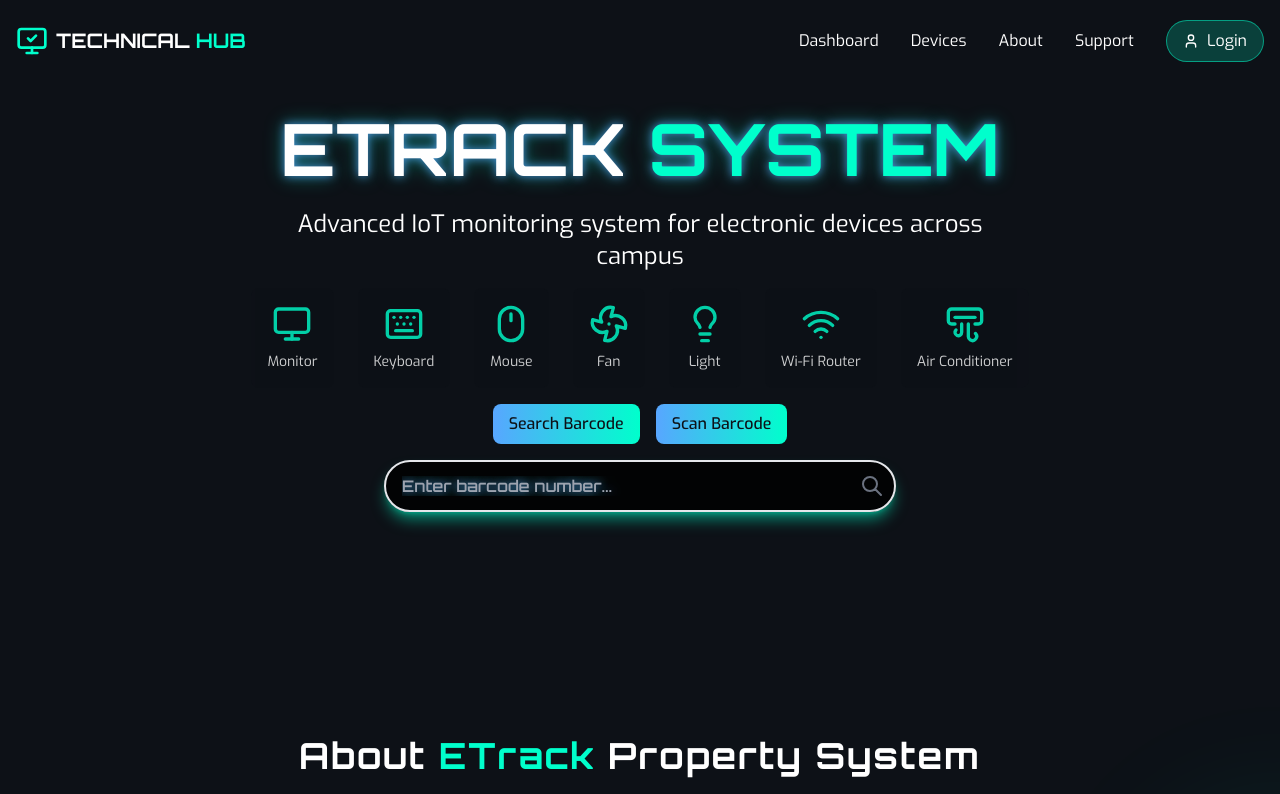
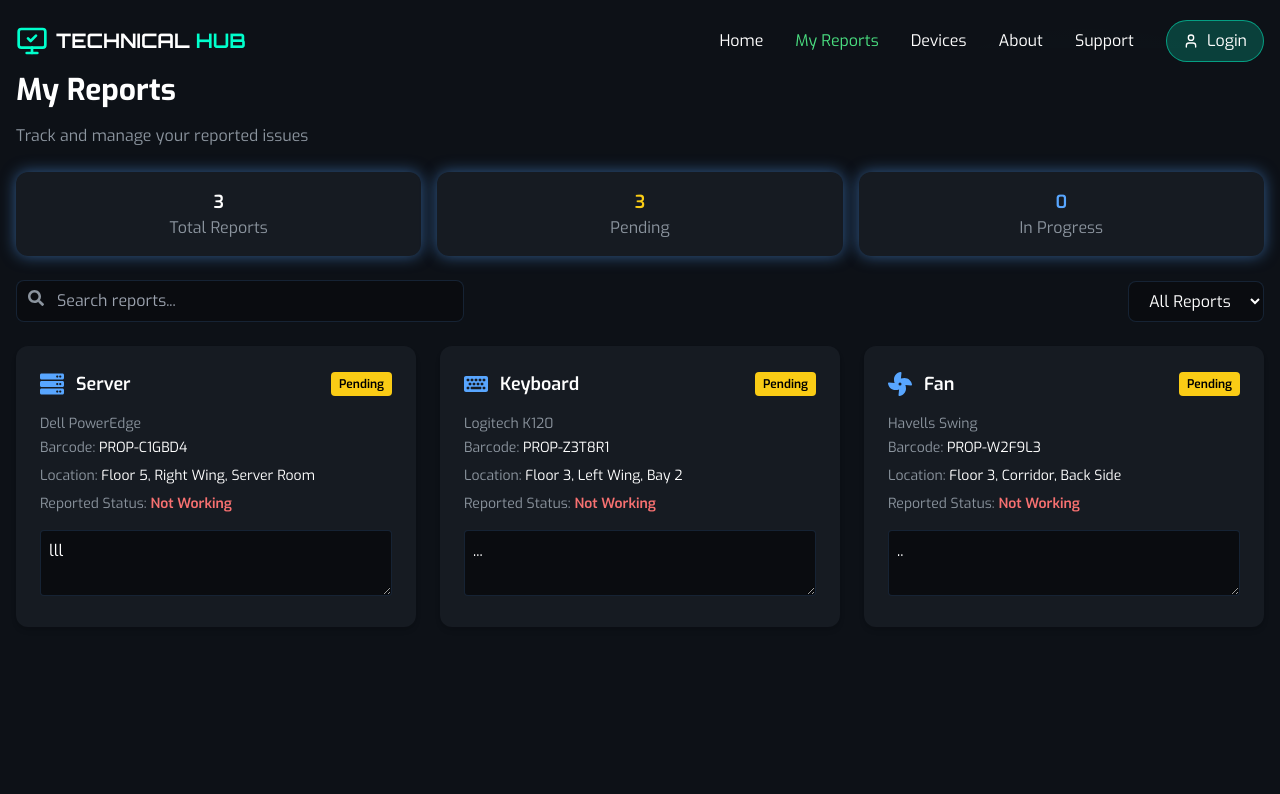
Before and after one commit to harimotepalli/e-Track_Student-UI, a React (Vite) app: page /reports in a window 1280 px wide. Shown: the top 794 px of the page. Built offline with nearby package versions, Linux system fonts and the light colour scheme.

Commit message:
my reports added

```diff
--- a/package.json
+++ b/package.json
@@ -18,6 +18,7 @@
     "lucide-react": "^0.344.0",
     "react": "^18.3.1",
     "react-dom": "^18.3.1",
+    "react-icons": "^5.5.0",
     "react-router-dom": "^7.6.1",
     "react-toastify": "^11.0.5",
     "tailwind-merge": "^3.3.0",
--- a/src/App.jsx
+++ b/src/App.jsx
@@ -1,13 +1,12 @@
-import React, {useState} from 'react';
+import React, { useState } from 'react';
 import { ToastContainer } from 'react-toastify';
-import Header from './components/Header';
-import Hero from './components/Hero';
-import Features from './components/Features';
-import DeviceShowcase from './components/DeviceShowcase';
-import Footer from './components/Footer';
-import About from './components/About';
+import { BrowserRouter, Routes, Route } from 'react-router-dom';
+
+import Home from './home';
+import Homedata from './HomeData';
+
 import AuthContext from './components/context/AuthContext';
-import StatsSection from './components/StatsSection';
+import MyReports from './MyReports';
 
 function App() {
   const [isLoggedIn, setIsLoggedIn] = useState(false);
@@ -25,16 +24,15 @@ function App() {
 
   return (
     <AuthContext.Provider value={{ isLoggedIn, user, login, logout }}>
-      <div className="min-h-screen bg-charcoal text-white flex flex-col">
-        <Header />
-        <Hero />
-         <About />
-        <Features/>
+      <BrowserRouter>
+        <Routes>
+          <Route path="/" element={<Home />}>
+            <Route index element={<Homedata/>} />
 
-        <DeviceShowcase />
-        <StatsSection />
-        <Footer />
-
+            <Route path="reports" element={<MyReports />} />
+          </Route>
+        </Routes>
+      </BrowserRouter>
       <ToastContainer
         position="top-right"
         autoClose={5000}
@@ -47,9 +45,6 @@ function App() {
         pauseOnHover
         theme="dark"
       />
-
-      </div>
-
     </AuthContext.Provider>
   );
 }
--- /dev/null
+++ b/src/HomeData.jsx
@@ -0,0 +1,22 @@
+import React from 'react';
+import Hero from './components/Hero';
+import Features from './components/Features';
+import DeviceShowcase from './components/DeviceShowcase';
+import StatsSection from './components/StatsSection';
+
+import About from './components/About';
+const Homedata =()=>{
+    return(
+        <>
+
+        <Hero />
+         <About />
+        <Features/>
+
+        <DeviceShowcase />
+        <StatsSection/>
+
+        </>
+    )
+}
+export default Homedata;
--- /dev/null
+++ b/src/MyReports.jsx
@@ -0,0 +1,100 @@
+import React from 'react';
+import { FaSearch, FaServer, FaKeyboard, FaFan } from 'react-icons/fa';
+
+const reports = [
+  {
+    id: 1,
+    title: 'Server',
+    brand: 'Dell PowerEdge',
+    barcode: 'PROP-C1GBD4',
+    location: 'Floor 5, Right Wing, Server Room',
+    status: 'Pending',
+    reportStatus: 'Not Working',
+    description: 'lll',
+    icon: <FaServer />,
+  },
+  {
+    id: 2,
+    title: 'Keyboard',
+    brand: 'Logitech K120',
+    barcode: 'PROP-Z3T8R1',
+    location: 'Floor 3, Left Wing, Bay 2',
+    status: 'Pending',
+    reportStatus: 'Not Working',
+    description: '...',
+    icon: <FaKeyboard />,
+  },
+  {
+    id: 3,
+    title: 'Fan',
+    brand: 'Havells Swing',
+    barcode: 'PROP-W2F9L3',
+    location: 'Floor 3, Corridor, Back Side',
+    status: 'Pending',
+    reportStatus: 'Not Working',
+    description: '..',
+    icon: <FaFan />,
+  },
+];
+
+const MyReports = () => {
+  return (
+    <section className="w-full min-h-screen bg-charcoal text-white px-4 py-6 mt-12">
+      <div className="max-w-7xl mx-auto">
+        <h1 className="text-3xl font-bold text-white mb-4">My Reports</h1>
+        <p className="text-deep-gray mb-6">Track and manage your reported issues</p>
+
+        <div className="grid grid-cols-1 md:grid-cols-3 gap-4 mb-6">
+          <div className="bg-dark-blue p-4 rounded-xl shadow-neon-blue text-center">
+            <h2 className="text-lg font-semibold">3</h2>
+            <p className="text-deep-gray">Total Reports</p>
+          </div>
+          <div className="bg-dark-blue p-4 rounded-xl shadow-neon-blue text-center">
+            <h2 className="text-lg font-semibold text-yellow-400">3</h2>
+            <p className="text-deep-gray">Pending</p>
+          </div>
+          <div className="bg-dark-blue p-4 rounded-xl shadow-neon-blue text-center">
+            <h2 className="text-lg font-semibold text-cool-blue">0</h2>
+            <p className="text-deep-gray">In Progress</p>
+          </div>
+        </div>
+
+        <div className="flex justify-between items-center mb-6">
+          <div className="relative w-full max-w-md">
+            <input
+              type="text"
+              placeholder="Search reports..."
+              className="w-full bg-darker-blue text-white py-2 pl-10 pr-4 rounded-lg border border-glow-blue focus:outline-none"
+            />
+            <FaSearch className="absolute top-2.5 left-3 text-deep-gray" />
+          </div>
+          <select className="ml-4 bg-darker-blue border border-glow-blue text-white px-4 py-2 rounded-lg">
+            <option>All Reports</option>
+          </select>
+        </div>
+
+        <div className="grid grid-cols-1 md:grid-cols-3 gap-6">
+          {reports.map((report) => (
+            <div key={report.id} className="bg-dark-blue p-6 rounded-xl shadow-md hover:shadow-neon-green transition">
+              <div className="flex items-center justify-between mb-4">
+                <div className="flex items-center gap-3 text-cool-blue text-2xl">{report.icon}<span className="text-lg font-semibold text-white">{report.title}</span></div>
+                <span className="bg-yellow-400 text-black text-xs font-semibold px-2 py-1 rounded">{report.status}</span>
+              </div>
+              <p className="text-sm text-deep-gray mb-1">{report.brand}</p>
+              <p className="text-sm mb-2"><span className="text-deep-gray">Barcode:</span> {report.barcode}</p>
+              <p className="text-sm mb-2"><span className="text-deep-gray">Location:</span> {report.location}</p>
+              <p className="text-sm mb-2"><span className="text-deep-gray">Reported Status:</span> <span className="text-red-400 font-semibold">{report.reportStatus}</span></p>
+              <textarea
+                value={report.description}
+                className="w-full mt-2 p-2 rounded bg-darker-blue text-white border border-glow-blue focus:outline-none"
+                readOnly
+              ></textarea>
+            </div>
+          ))}
+        </div>
+      </div>
+    </section>
+  );
+};
+
+export default MyReports;
--- /dev/null
+++ b/src/MyReportsContext.jsx
@@ -0,0 +1,44 @@
+import React, { createContext, useContext, useState, useCallback } from 'react';
+
+const ReportsContext = createContext(undefined);
+
+export const useReports = () => {
+  const context = useContext(ReportsContext);
+  if (!context) {
+    throw new Error('useReports must be used within a ReportsProvider');
+  }
+  return context;
+};
+
+export const ReportsProvider = ({ children }) => {
+  const [reports, setReports] = useState([]);
+
+  const addReport = useCallback((productData, reportedStatus, issueDescription) => {
+    const newReport = {
+      id: `report-${Date.now()}-${Math.random().toString(36).substr(2, 9)}`,
+      productData,
+      reportedStatus,
+      issueDescription,
+      reportedAt: new Date().toISOString(),
+      reportStatus: 'pending'
+    };
+
+    setReports(prev => [newReport, ...prev]);
+  }, []);
+
+  const updateReportStatus = useCallback((reportId, status) => {
+    setReports(prev => prev.map(report =>
+      report.id === reportId ? { ...report, reportStatus: status } : report
+    ));
+  }, []);
+
+  return (
+    <ReportsContext.Provider value={{
+      reports,
+      addReport,
+      updateReportStatus
+    }}>
+      {children}
+    </ReportsContext.Provider>
+  );
+};
--- a/src/components/Header.jsx
+++ b/src/components/Header.jsx
@@ -1,13 +1,18 @@
-import React, { useState, useEffect,useContext} from 'react';
-import { motion } from 'framer-motion';
-import { Menu, X, LogIn,  MonitorCheck, LogOut, User } from 'lucide-react';
-import AuthContext from './context/AuthContext'; // Import your AuthContext
+import React, { useState, useEffect, useContext } from 'react';
+import { motion, AnimatePresence } from 'framer-motion';
+import { NavLink, useLocation } from 'react-router-dom';
+import { Menu, X, MonitorCheck, LogOut, User, Bell, UserPlus } from 'lucide-react';
+import AuthContext from './context/AuthContext';
+import LoginModal from './LoginModal';
 
 const Header = () => {
   const [isScrolled, setIsScrolled] = useState(false);
   const [isMenuOpen, setIsMenuOpen] = useState(false);
- const { isLoggedIn, logout } = useContext(AuthContext); //
+  const [isLoginModalOpen, setIsLoginModalOpen] = useState(false);
+  const { isLoggedIn, logout } = useContext(AuthContext);
+  const location = useLocation();
 
+  const isHomePage = location.pathname === '/';
 
   useEffect(() => {
     const handleScroll = () => {
@@ -18,14 +23,22 @@ const Header = () => {
   }, []);
 
   const toggleMenu = () => setIsMenuOpen(!isMenuOpen);
+  const openLoginModal = () => {
+    setIsLoginModalOpen(true);
+    if (isMenuOpen) toggleMenu();
+  };
+  const closeLoginModal = () => setIsLoginModalOpen(false);
 
   return (
+    <>
       <motion.header
         className={`fixed top-0 left-0 w-full z-50 transition-all duration-300 ${
           isScrolled ? 'bg-charcoal/80 backdrop-blur-md py-3 shadow-neon' : 'bg-transparent py-5'
         }`}
       >
+        {/* Header Container */}
         <div className="container mx-auto px-4">
+          {/* Header Content */}
           <div className="flex justify-between items-center">
             <motion.div
               initial={{ opacity: 0, x: -20 }}
@@ -33,7 +46,7 @@ const Header = () => {
               transition={{ duration: 0.5 }}
               className="flex items-center"
             >
-            <MonitorCheck className="w-8 h-8 text-neon-green mr-2 " />
+              <MonitorCheck className="w-8 h-8 text-neon-green mr-2" />
               <span className="font-orbitron font-bold text-xl text-white">
                 TECHNICAL <span className="text-neon-green">HUB</span>
               </span>
@@ -41,21 +54,41 @@ const Header = () => {
 
             {/* Desktop Navigation */}
             <nav className="hidden md:flex items-center space-x-8">
-            <NavLink href="#dashboard">Dashboard</NavLink>
-            <NavLink href="#devices">Devices</NavLink>
-            <NavLink href="#about">About</NavLink>
-            <NavLink href="#support">Support</NavLink>
-
-            {/* <ActionButton
-              icon={<Bell size={16} />}
-              text="Report Issue"
-              className="flex items-center px-4 py-2 rounded-full bg-cool-blue/20 hover:bg-cool-blue/30 border border-cool-blue/50 text-white transition duration-300 "
-            /> */}
+              <NavLink
+                to="/"
+                className={({ isActive }) => (isActive ? 'text-green-400' : 'text-white')}
+              >
+                Home
+              </NavLink>
+              <NavLink
+                to="/reports"
+                className={({ isActive }) => (isActive ? 'text-green-400' : 'text-white')}
+              >
+                My Reports
+              </NavLink>
+              <NavLink
+                to={isHomePage ? '#devices' : '/'}
+                className="text-white"
+              >
+                Devices
+              </NavLink>
+              <NavLink
+                to={isHomePage ? '#about' : '/'}
+                className="text-white"
+              >
+                About
+              </NavLink>
+              <NavLink
+                to={isHomePage ? '#support' : '/'}
+                className="text-white"
+              >
+                Support
+              </NavLink>
 
               {isLoggedIn ? (
                 <motion.button
                   onClick={logout}
-                className="flex items-center px-4 py-2 rounded-full bg-cool-blue/20 hover:bg-cool-blue/30 border border-cool-blue/50 text-white transition duration-300"
+                  className="flex items-center px-4 py-2 rounded-full bg-cool-blue/20 border border-cool-blue/50 text-white transition duration-300"
                   whileHover={{ scale: 1.05 }}
                   whileTap={{ scale: 0.95 }}
                 >
@@ -63,23 +96,19 @@ const Header = () => {
                   Logout
                 </motion.button>
               ) : (
+                <>
                   <motion.button
-                className="flex items-center px-4 py-2 rounded-full bg-neon-green/20 hover:bg-neon-green/30 border border-neon-green/50 text-white transition duration-300"
+                    onClick={openLoginModal}
+                    className="flex items-center px-4 py-2 rounded-full bg-neon-green/20 border border-neon-green/50 text-white transition duration-300"
                     whileHover={{ scale: 1.05 }}
                     whileTap={{ scale: 0.95 }}
                   >
                     <User className="w-4 h-4 mr-2" />
                     Login
                   </motion.button>
+
+                </>
               )}
-
-            {/* <ActionButton
-              icon={<UserPlus size={16} />}
-              text="Register"
-              href="/register"
-              className="flex items-center px-4 py-2 rounded-full bg-neon-green/20 hover:bg-neon-green/30 border border-neon-green/50 text-white transition duration-300"
-            /> */}
-
             </nav>
 
             {/* Mobile Menu Button */}
@@ -101,86 +130,82 @@ const Header = () => {
             exit={{ opacity: 0, height: 0 }}
             className="md:hidden bg-charcoal/95 backdrop-blur-md"
           >
+            {/* Mobile Nav Container */}
             <div className="container mx-auto px-4 py-4">
               <nav className="flex flex-col space-y-4">
-              <MobileNavLink href="#dashboard" onClick={toggleMenu}>Dashboard</MobileNavLink>
-              <MobileNavLink href="#devices" onClick={toggleMenu}>Devices</MobileNavLink>
-              <MobileNavLink href="#about" onClick={toggleMenu}>About</MobileNavLink>
-              <MobileNavLink href="#support" onClick={toggleMenu}>Support</MobileNavLink>
-              {/* <MobileActionButton
-                icon={<Bell size={16} />}
-                text="Report Issue"
-                className="flex items-center py-2 text-white hover:text-cool-blue transition duration-300"
-              /> */}
-              <MobileActionButton
-                icon={<LogIn size={16} />}
-                text="Login"
-                href="/login"
-                className="flex items-center py-2 text-white hover:text-neon-green transition duration-300"
-              />
-              {/* <MobileActionButton
-                icon={<UserPlus size={16} />}
-                text="Register"
-                href="/register"
-                className="flex items-center py-2 text-white hover:text-neon-green transition duration-300"
-              /> */}
+                <NavLink
+                  to="/"
+                  className={({ isActive }) => (isActive ? 'text-green-400 py-2' : 'text-white py-2')}
+                  onClick={toggleMenu}
+                >
+                  Home
+                </NavLink>
+                <NavLink
+                  to="/reports"
+                  className={({ isActive }) => (isActive ? 'text-green-400 py-2' : 'text-white py-2')}
+                  onClick={toggleMenu}
+                >
+                  My Reports
+                </NavLink>
+                <NavLink
+                  to={isHomePage ? '#devices' : '/'}
+                  className="text-white py-2"
+                  onClick={toggleMenu}
+                >
+                  Devices
+                </NavLink>
+                <NavLink
+                  to={isHomePage ? '#about' : '/'}
+                  className="text-white py-2"
+                  onClick={toggleMenu}
+                >
+                  About
+                </NavLink>
+                <NavLink
+                  to={isHomePage ? '#support' : '/'}
+                  className="text-white py-2"
+                  onClick={toggleMenu}
+                >
+                  Support
+                </NavLink>
+
+                {isLoggedIn ? (
+                  <motion.button
+                    onClick={() => {
+                      logout();
+                      toggleMenu();
+                    }}
+                    className="flex items-center py-2 text-white transition duration-300"
+                    whileHover={{ scale: 1.05 }}
+                    whileTap={{ scale: 0.95 }}
+                  >
+                    <LogOut className="w-4 h-4 mr-2" />
+                    Logout
+                  </motion.button>
+                ) : (
+                  <>
+                    <motion.button
+                      onClick={openLoginModal}
+                      className="flex items-center py-2 text-white transition duration-300"
+                      whileHover={{ scale: 1.05 }}
+                      whileTap={{ scale: 0.95 }}
+                    >
+                      <User className="w-4 h-4 mr-2" />
+                      Login
+                    </motion.button>
+
+                  </>
+                )}
               </nav>
             </div>
           </motion.div>
         )}
       </motion.header>
+      <AnimatePresence>
+        {isLoginModalOpen && <LoginModal isOpen={isLoginModalOpen} onClose={closeLoginModal} />}
+      </AnimatePresence>
+    </>
   );
 };
 
-// Desktop nav links
-const NavLink = ({ href, children }) => (
-  <motion.a
-    href={href}
-    className="text-white hover:text-neon-green transition duration-300 "
-    whileHover={{ scale: 1.05 }}
-    whileTap={{ scale: 0.95 }}
-  >
-    {children}
-  </motion.a>
-);
-
-// Desktop buttons
-const ActionButton = ({ icon, text, href = '#', className }) => (
-  <motion.a
-    href={href}
-    className={className}
-    whileHover={{ scale: 1.05 }}
-    whileTap={{ scale: 0.95 }}
-  >
-    {icon}
-    <span>{text}</span>
-  </motion.a>
-);
-
-// Mobile links
-const MobileNavLink = ({ href, onClick, children }) => (
-  <motion.a
-    href={href}
-    onClick={onClick}
-    className="text-white hover:text-neon-green transition duration-300 py-2"
-    whileHover={{ scale: 1.05 }}
-    whileTap={{ scale: 0.95 }}
-  >
-    {children}
-  </motion.a>
-);
-
-// Mobile buttons
-const MobileActionButton = ({ icon, text, href = '#', className }) => (
-  <motion.a
-    href={href}
-    className={className}
-    whileHover={{ scale: 1.05 }}
-    whileTap={{ scale: 0.95 }}
-  >
-    {icon}
-    <span>{text}</span>
-  </motion.a>
-);
-
 export default Header;
--- /dev/null
+++ b/src/home.jsx
@@ -0,0 +1,13 @@
+import React from 'react';
+import { Link, Outlet } from 'react-router-dom'
+import Header from './components/Header';
+import Footer from './components/Footer';
+function Home() {
+  return (
+<><Header />
+
+    <Outlet />
+    <Footer/>
+    </>)
+}
+export default Home
```
Also changed, not shown: 1 other file (tests, documents, lock files or other folders). Lines whose indentation alone changed are shown as unchanged.
